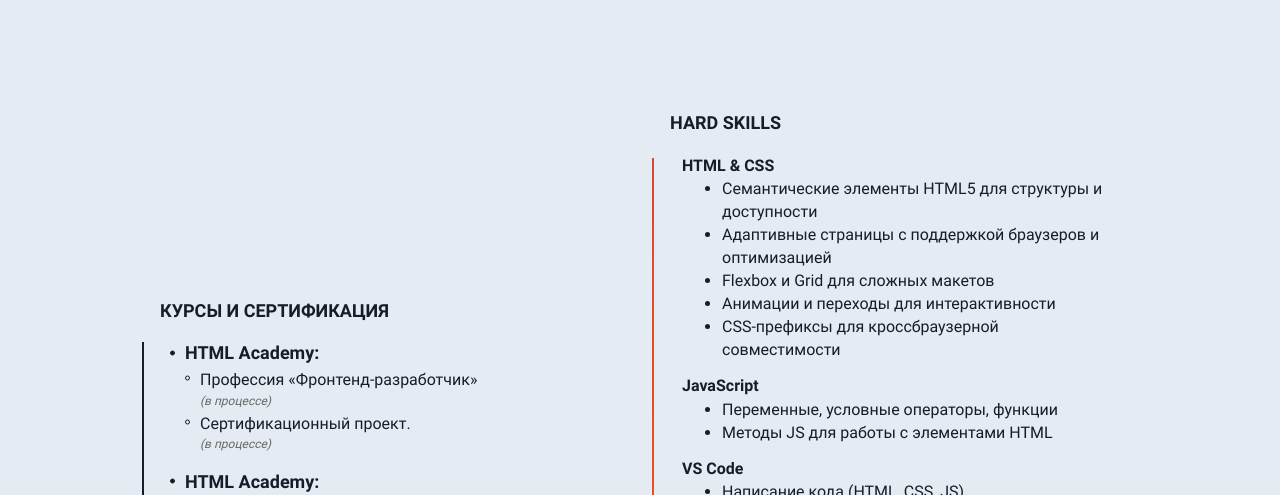
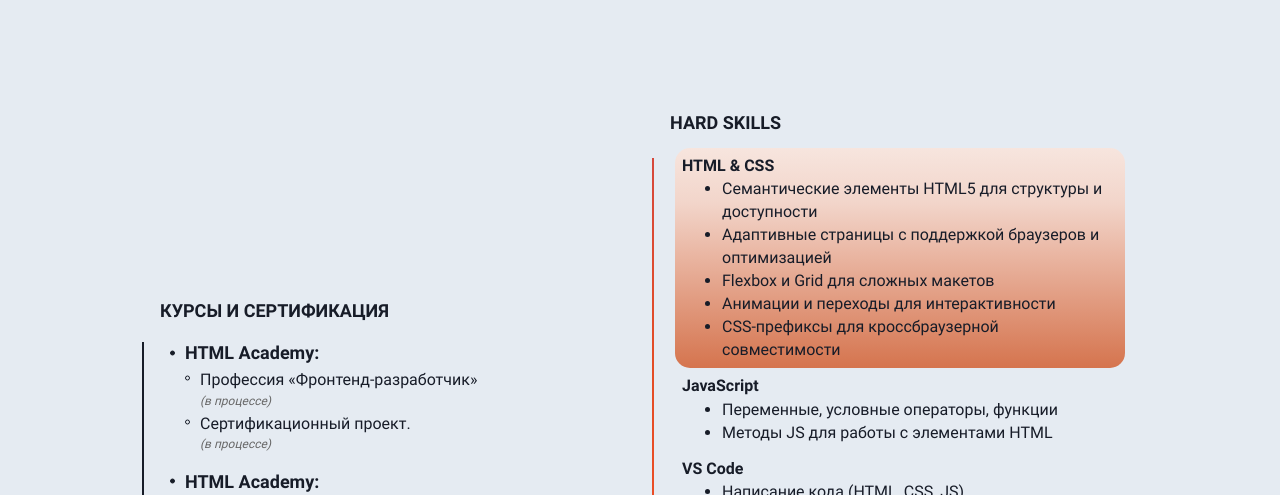
Before and after one commit to webdevandreev/main-portfolio, a website: page source/index.html in a window 1280 px wide. Shown: the part 235-730 px from the top of the page. Drawn offline with nearby package versions, Linux system fonts and the light colour scheme; files that its build step writes are made by us from their sources.

Commit message:
`Update background color for --html-css class in skills.scss`

```diff
--- a/source/styles/blocks/skills.scss
+++ b/source/styles/blocks/skills.scss
@@ -156,8 +156,8 @@
       }
     }
 
-    &--html-css {
-      background-color: #df9477;
+    &--html-css {/* Chrome 10-25, Safari 5.1-6 */
+      background: linear-gradient(180deg, #f7e5de, #f2d5ca, #e9b4a0, #df9477, #d5744e);/* W3C, IE 10+/ Edge, Firefox 16+, Chrome 26+, Opera 12+, Safari 7+ */
 
       /* stylelint-disable-next-line max-nesting-depth */
       @media screen and (min-width: 768px) {
```
